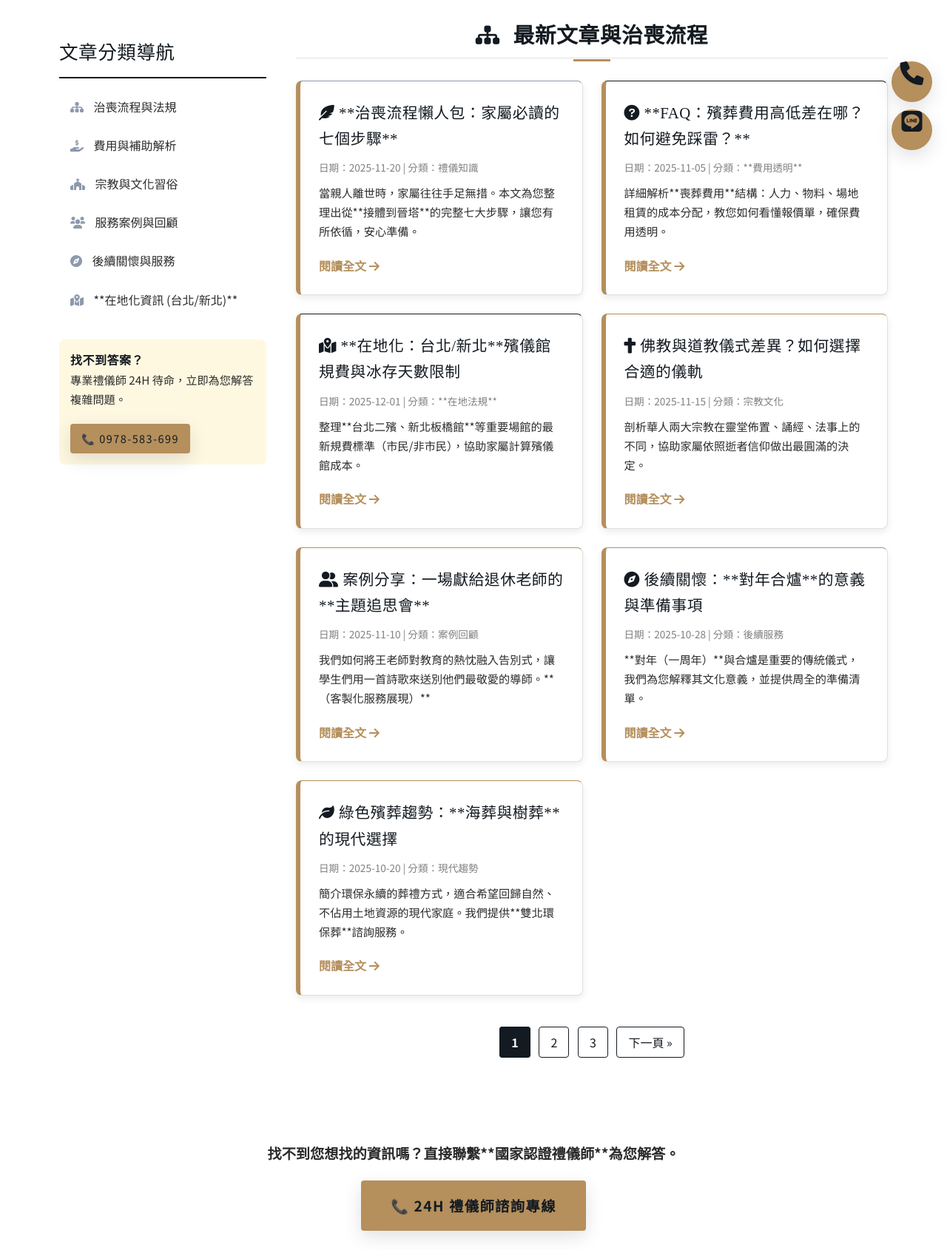
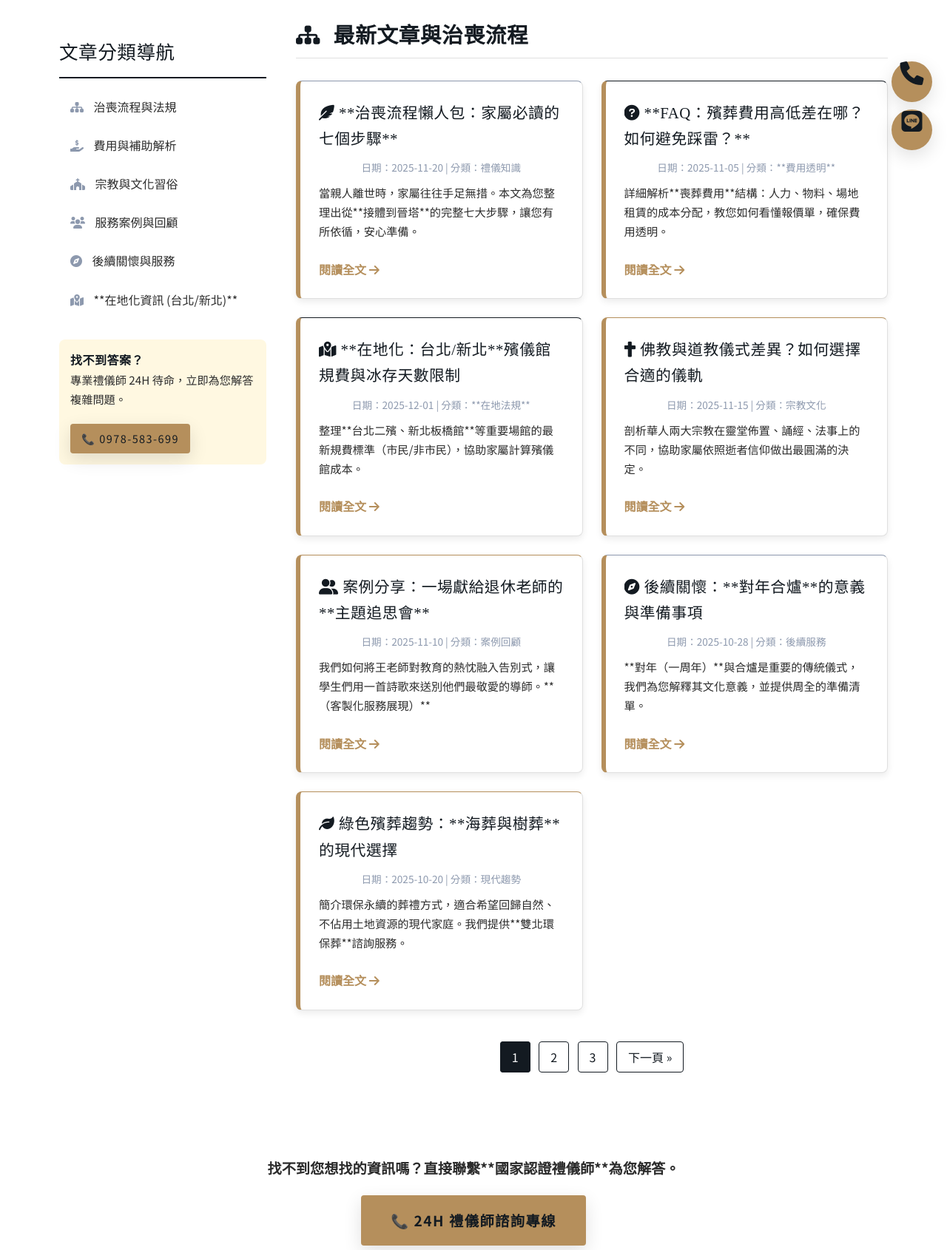
Before and after one commit to Shiangan/Shiangan, a PHP site: page /blog.html in a window 1280 px wide. Shown: the part 577-2267 px from the top of the page at 74% size. Run offline with PHP 8.4, Linux system fonts and the light colour scheme.

Commit message:
Update style.css

```diff
--- a/css/style.css
+++ b/css/style.css
@@ -904,18 +904,19 @@ footer {
 
 
 /* =========================================== */
-/* 內頁：殯葬百科 (Blog Page) 樣式 */
+/* 內頁：殯葬百科 (Blog Page) 樣式 - 最終修正版 */
 /* =========================================== */
 .blog-page-layout {
     display: grid;
+    /* 桌面版：側邊欄 280px, 內容區 1fr (內容會自動佔滿剩餘寬度) */
     grid-template-columns: 280px 1fr;
     gap: 40px;
-    align-items: flex-start;
+    align-items: flex-start; /* 讓內容對齊頂部 */
 }
 .blog-sidebar {
     padding: 20px 0;
     position: sticky;
-    top: 100px;
+    top: 100px; /* 確保在 Header 下方固定，讓分類列表隨時可見 */
 }
 .blog-sidebar h3 {
     border-bottom: 2px solid var(--primary-color);
@@ -929,25 +930,34 @@ footer {
     border-radius: 4px;
     color: var(--text-dark);
     font-size: 1rem;
+    transition: background-color 0.3s, color 0.3s;
 }
-.category-list li a:hover {
+/* 新增 active 狀態和 Hover 狀態統一 */
+.category-list li a:hover,
+.category-list li a.active {
     background-color: var(--primary-color);
     color: var(--text-light);
 }
 .category-list li a i {
     margin-right: 10px;
     color: var(--secondary-color);
+    transition: color 0.3s;
 }
-.category-list li a:hover i {
+.category-list li a:hover i,
+.category-list li a.active i {
     color: var(--text-light);
 }
 .article-list {
-    min-width: 0;
+    min-width: 0; /* 確保在網格佈局中內容不會溢出 */
 }
 .article-list h2 {
     font-size: 1.8rem;
     padding-bottom: 0;
     margin-bottom: 10px;
+    text-align: left !important; /* 修正：確保內容區 H2 靠左對齊 */
+}
+.article-list h2::after {
+    display: none; /* 移除全域 H2 的置中底線，改用 separator-line */
 }
 .article-list .blog-icon {
     color: var(--primary-color);
@@ -958,48 +968,73 @@ footer {
     margin-bottom: 30px;
 }
 .blog-grid {
+    /* 使用 auto-fit 確保文章卡片自動適應寬度，並保持兩欄或三欄 */
     display: grid;
     grid-template-columns: repeat(auto-fit, minmax(300px, 1fr));
     gap: 25px;
 }
 .blog-card {
+    background: #fff;
     text-align: left;
     padding: 25px;
     border-radius: 8px;
     box-shadow: var(--shadow-small);
+    height: 100%; /* 確保網格中的卡片等高 */
+    display: flex; /* 使用 Flex 輔助排版 */
+    flex-direction: column;
 }
 .blog-card:hover {
     transform: translateY(-5px);
     box-shadow: var(--shadow-medium);
 }
+.blog-card img {
+    width: 100%;
+    height: 180px; /* 固定圖片高度，保持視覺一致 */
+    object-fit: cover;
+    border-radius: 4px;
+    margin-bottom: 15px;
+}
 .blog-card h3 {
     font-size: 1.3rem;
     margin-top: 0;
     margin-bottom: 10px;
-    min-height: 3.9rem;
+    min-height: 4rem; /* 確保標題高度固定 */
+    /* 限制標題最多兩行 */
+    display: -webkit-box;
+    -webkit-box-orient: vertical;
+    -webkit-line-clamp: 2;
+    overflow: hidden;
 }
 .blog-card p {
     font-size: 0.95rem;
     margin-bottom: 15px;
     color: var(--text-dark);
+    flex-grow: 1; /* 讓段落佔滿剩餘空間，推動 "閱讀全文" 到底部 */
+    /* 限制內文摘要最多三行 */
+    display: -webkit-box;
+    -webkit-box-orient: vertical;
+    -webkit-line-clamp: 3;
+    overflow: hidden;
 }
 .blog-card .meta-info {
     font-size: 0.85rem;
-    color: gray;
+    color: var(--secondary-color);
     margin-bottom: 10px;
 }
 .read-more-link {
     font-weight: 700;
     color: var(--accent-color);
     display: inline-block;
-    margin-top: 5px;
+    margin-top: 10px;
 }
 .read-more-link:hover {
+    color: var(--primary-color);
     text-decoration: underline;
 }
 .pagination {
     margin-top: 40px;
     padding: 10px 0;
+    text-align: center; /* 確保分頁置中 */
 }
 .pagination a {
     color: var(--primary-color);
@@ -1014,9 +1049,39 @@ footer {
     color: var(--text-light);
     border-color: var(--primary-color);
 }
-.pagination a.active {
-    font-weight: 700;
+
+/* 響應式調整 (RWD): 保持與您原本設定的 @media (max-width: 900px) 一致 */
+@media (max-width: 900px) {
+    /* 內頁 RWD: Blog Page */
+    .blog-page-layout {
+        grid-template-columns: 1fr; /* 切換為單欄 */
+    }
+    .blog-sidebar {
+        position: static; /* 移除固定效果 */
+        order: -1; /* 讓側邊欄跑到內容上方 */
+        padding: 0;
+    }
+    .blog-sidebar .category-list {
+        display: flex;
+        flex-wrap: wrap;
+        gap: 8px;
+        margin-bottom: 20px;
+        justify-content: center; /* 讓分類列表置中 */
+    }
+    .blog-sidebar .category-list li {
+        flex: 1 1 auto;
+        min-width: 120px;
+    }
+    .blog-sidebar .category-list li a {
+        text-align: center;
+        padding: 8px 10px;
+        border: 1px solid var(--border-color);
+    }
+    .article-list h2 {
+        text-align: center !important; /* 手機上標題置中 */
+    }
 }
+
 
 
 /* =========================================== */
```
